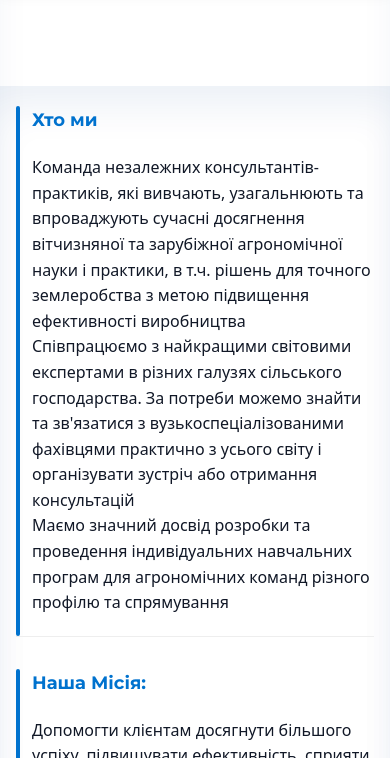
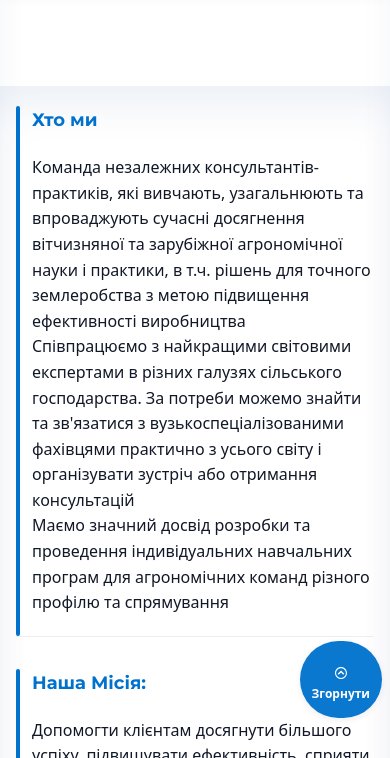
Before and after one commit to BooshCoder/questagro, a website built with Vite: page index.html in a window 390 px wide. Both pictures are taken after a click on the link "Детальніше про компанію". Shown: the part 299-1057 px from the top of the page. Built offline with nearby package versions, Linux system fonts and the light colour scheme; files whose address does not match are found by name.

Commit message:
buttom accord close redo

```diff
--- a/public/partials/company.html
+++ b/public/partials/company.html
@@ -26,6 +26,20 @@
     </div>
   </div>
   <div id="companyAccordion" class="company-accordion-wrapper" hidden>
+    <button
+      class="accordion-close accordion-close--fixed is-hidden"
+      type="button"
+      aria-label="Згорнути"
+    >
+      <svg
+        class="icon icon-circle-up icon--bounce"
+        aria-hidden="true"
+        style="margin-bottom: 4px"
+      >
+        <use xlink:href="/img/sprite.svg#icon-circle-up"></use>
+      </svg>
+      <span>Згорнути</span>
+    </button>
     <div class="container company-accordion">
       <div class="accordion-inner">
         <div class="accordion-section">
@@ -199,16 +213,6 @@
           </div>
         </div>
       </div>
-      <button class="accordion-close">
-        <svg
-          class="icon icon-circle-up icon--bounce"
-          aria-hidden="true"
-          style="margin-bottom: 4px"
-        >
-          <use xlink:href="/img/sprite.svg#icon-circle-up"></use>
-        </svg>
-        <span>Згорнути</span>
-      </button>
     </div>
   </div>
 </section>
--- a/src/css/company.css
+++ b/src/css/company.css
@@ -150,7 +150,7 @@
   height: 24px;
   margin-left: 0;
   margin-top: 8px;
-  fill: var(--color-primary);
+  fill: var(--color-white);
   display: block;
   opacity: 1;
   visibility: visible;
@@ -158,19 +158,7 @@
 .icon-circle-up.icon--bounce {
   animation: bounce 2s infinite;
 }
-.accordion-close {
-  margin: 30px auto 0 auto;
-  display: flex;
-  flex-direction: column;
-  align-items: center;
-  gap: 6px;
-  background: transparent;
-  border: none;
-  color: var(--color-primary);
-  font-weight: 600;
-  cursor: pointer;
-  animation: bounce 2s infinite;
-}
+
 .icon--bounce {
   animation: bounce 2s infinite;
 }
@@ -230,6 +218,47 @@
   border-radius: 2px;
 }
 
+.accordion-close--fixed {
+  position: fixed;
+  bottom: 80px;
+  right: 24px;
+  top: auto;
+  z-index: 1001;
+  background: var(--color-primary);
+  border-radius: 50px;
+  box-shadow: 0 2px 8px rgba(0, 0, 0, 0.08);
+  padding: 18px 18px 28px;
+  display: flex;
+  flex-direction: column;
+  align-items: center;
+  gap: 4px;
+  font-weight: 600;
+  color: var(--color-white);
+  border: none;
+  cursor: pointer;
+  opacity: 0.96;
+  transition: opacity 0.2s, pointer-events 0.2s;
+  font-size: 15px;
+}
+
+.accordion-close--fixed svg {
+  width: 18px;
+  height: 18px;
+  margin-bottom: 0;
+}
+.accordion-close--fixed span {
+  padding: 0 2px;
+  font-size: 15px;
+  line-height: 1.1;
+}
+.accordion-close--fixed:hover,
+.accordion-close--fixed:focus {
+  opacity: 1;
+}
+.accordion-close--fixed.is-hidden {
+  opacity: 0;
+  pointer-events: none;
+}
 /** ========================== */
 /** === MEDIA QUERIES START === */
 /** ========================== */
@@ -266,6 +295,14 @@
     display: block;
     max-height: 32px;
     width: auto;
+  }
+
+  .accordion-close {
+    bottom: 24px;
+    right: 8px;
+    top: auto;
+    padding: 6px 12px;
+    font-size: 15px;
   }
 }
 
@@ -307,3 +344,20 @@
     max-width: 380px;
   }
 }
+
+@media (max-width: 767px) {
+  .accordion-close--fixed {
+    bottom: 40px;
+    right: 8px;
+    top: auto;
+    padding: 18px 10px;
+    font-size: 14px;
+  }
+  .accordion-close--fixed svg {
+    width: 12px;
+    height: 12px;
+  }
+  .accordion-close--fixed span {
+    font-size: 12px;
+  }
+}
--- a/src/js/main.js
+++ b/src/js/main.js
@@ -94,13 +94,34 @@ if (navLinks.length > 0) {
         const closeBtn = accordion?.querySelector('.accordion-close');
         const hero = document.querySelector('.hero');
 
+        // Intersection Observer для кнопки
+        if (accordion && closeBtn) {
+          const observer = new window.IntersectionObserver(
+            (entries) => {
+              entries.forEach(entry => {
+                if (entry.isIntersecting && entry.intersectionRatio > 0.2) {
+                  closeBtn.classList.remove('is-hidden');
+                } else {
+                  closeBtn.classList.add('is-hidden');
+                }
+              });
+            },
+            {
+              threshold: [0, 0.2, 1]
+            }
+          );
+          observer.observe(accordion);
+        }
+
         if (btn && accordion && closeBtn) {
           btn.addEventListener('click', (e) => {
             e.preventDefault();
             btn.style.opacity = '0';
             btn.style.pointerEvents = 'none';
             accordion.hidden = false;
-            accordion.classList.add('open');
+            requestAnimationFrame(() => {
+              accordion.classList.add('open');
+            });
             closeBtn.style.display = 'flex';
             hero?.classList.add('open');
 
@@ -114,7 +135,7 @@ if (navLinks.length > 0) {
                 top: accordionTop - headerHeight - 20, // 20px додатковий відступ
                 behavior: 'smooth'
               });
-            }, 200);
+            }, 400);
           });
 
           closeBtn.addEventListener('click', () => {
@@ -126,7 +147,6 @@ if (navLinks.length > 0) {
 
             setTimeout(() => {
               accordion.hidden = true;
-
               // Прокручуємо до секції "Агрономія"
               const agronomySection = document.getElementById('agronomy');
               if (agronomySection) {
@@ -137,7 +157,7 @@ if (navLinks.length > 0) {
                   behavior: 'smooth'
                 });
               }
-            }, 200);
+            }, 600); // Чекаємо завершення анімації max-height
           });
         }
       }
```
